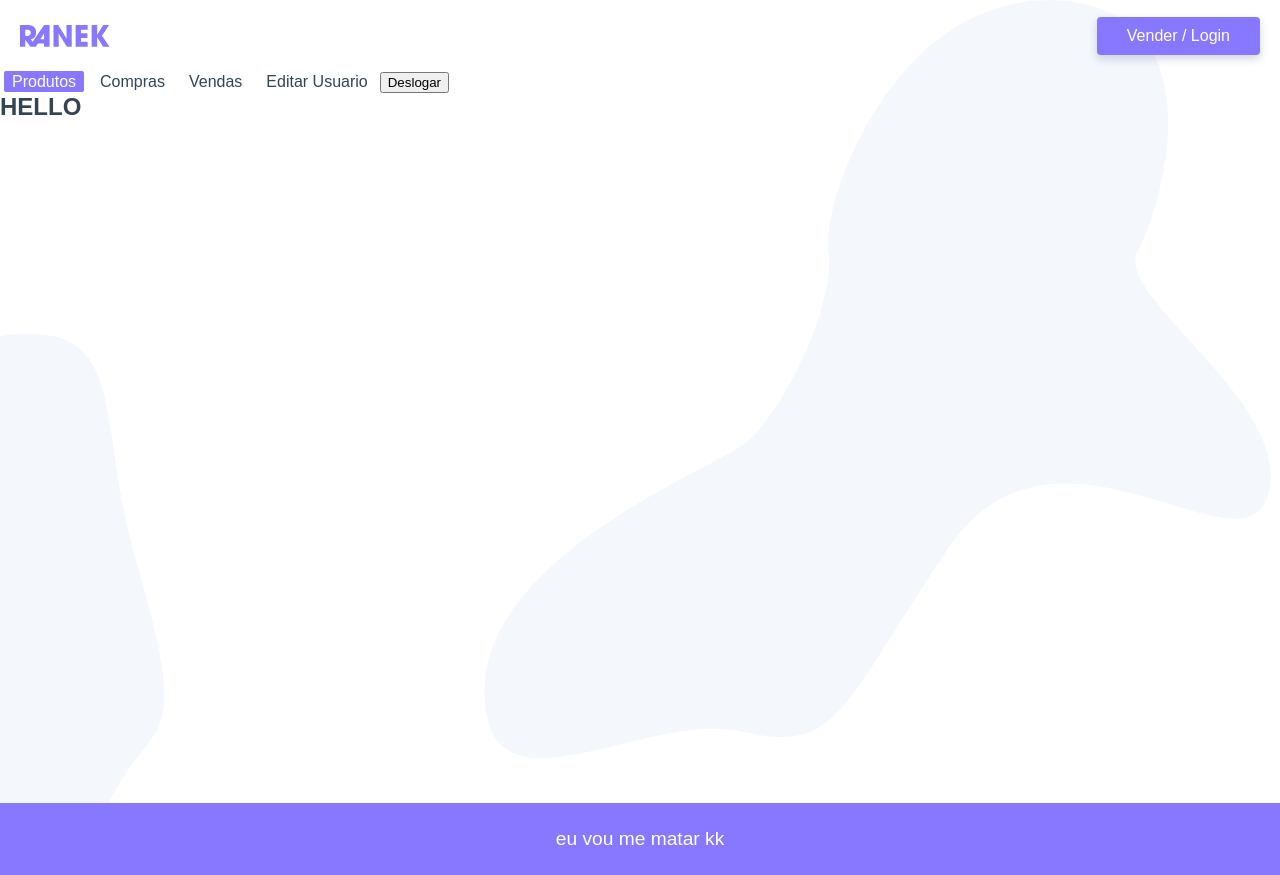
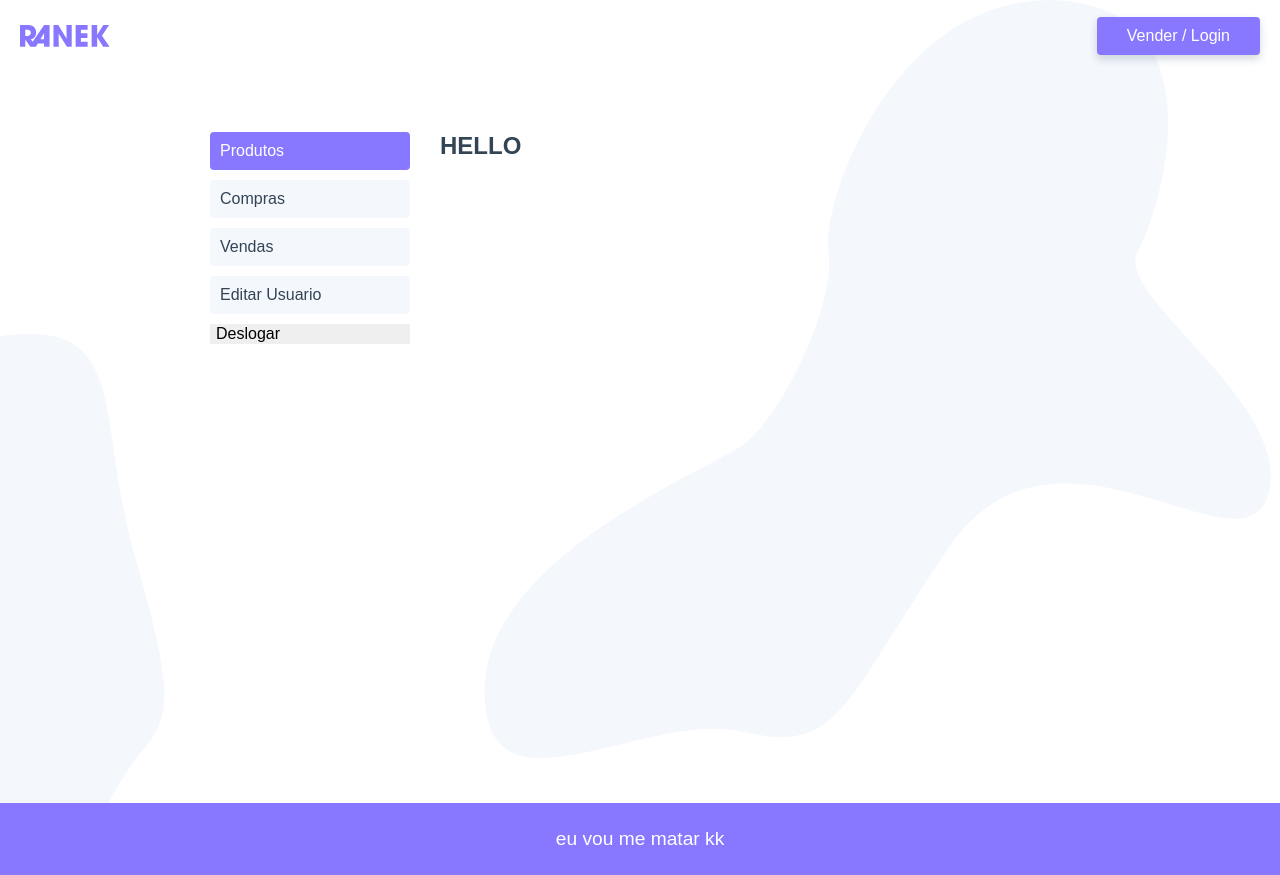
Before and after one commit to freeitas/marketplace, a Vue app: page /usuario in a window 1280 px wide. Built offline with nearby package versions, Linux system fonts and the light colour scheme.

Commit message:
Usuario css

```diff
--- a/src/components/ProdutosPaginar.vue
+++ b/src/components/ProdutosPaginar.vue
@@ -48,7 +48,7 @@
   }
 };
 </script>
-<style>
+<style scoped>
 ul {
   grid-column: 1 / -1;
 }
--- a/src/views/usuario/Usuario.vue
+++ b/src/views/usuario/Usuario.vue
@@ -12,9 +12,7 @@
           <router-link :to="{ name: 'vendas' }">Vendas</router-link>
         </li>
         <li>
-          <router-link :to="{ name: 'usuario-editar' }"
-            >Editar Usuario</router-link
-          >
+          <router-link :to="{ name: 'usuario-editar' }">Editar Usuario</router-link>
         </li>
         <li>
           <button @click.prevent="deslogar">Deslogar</button>
@@ -38,4 +36,44 @@
 };
 </script>
 
-<style></style>
+<style scoped>
+.usuario {
+  display: grid;
+  grid-template-columns: minmax(140px, 200px) 1fr;
+  max-width: 900px;
+  margin: 40px auto;
+  grid-gap: 30px;
+  padding: 20px;
+}
+
+@media screen and (max-width: 500px) {
+  .usuario {
+    grid-template-columns: 1fr;
+    margin: 0 auto;
+  }
+}
+
+.sidenav a {
+  padding: 10px;
+  display: block;
+  background: #f4f7fc;
+  margin-bottom: 10px;
+  border-radius: 4px;
+}
+
+.sidenav a.router-link-exact-active,
+.sidenav a:hover,
+.sidenav button:hover {
+  background: #87f;
+  color: #fff;
+}
+
+.sidenav button {
+  border: none;
+  width: 100%;
+  font-size: 1rem;
+  text-align: left;
+  font-family: Arial, Helvetica, sans-serif;
+  cursor: pointer;
+}
+</style>
```
